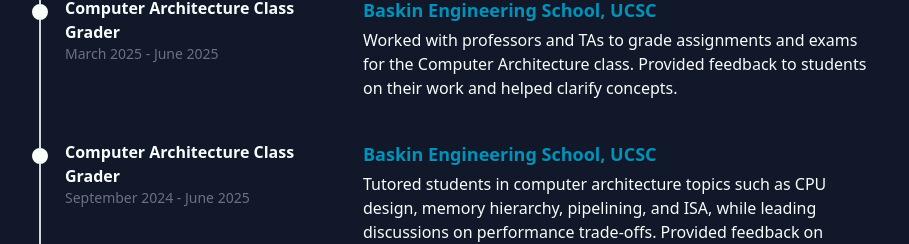
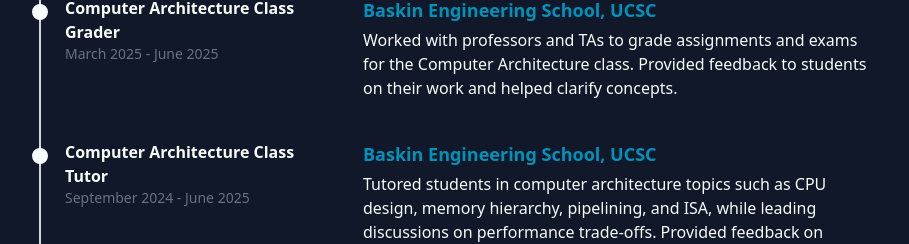
Before and after one commit to Navodit1603/NavoditPortfolio, a React (Vite) app: page / in a window 1280 px wide. Shown: the part 2896-3140 px from the top of the page, without its empty margins (193-1102 px from the left). Built offline with nearby package versions, Linux system fonts and the light colour scheme.

Commit message:
fixed job title from grader to tutor

```diff
--- a/src/components/Resume.tsx
+++ b/src/components/Resume.tsx
@@ -9,7 +9,7 @@
             "Worked with professors and TAs to grade assignments and exams for the Computer Architecture class. Provided feedback to students on their work and helped clarify concepts.",
     },
     {
-        role: "Computer Architecture Class Grader",
+        role: "Computer Architecture Class Tutor",
         date: "September 2024 - June 2025",
         company: "Baskin Engineering School, UCSC",
         description:
```
